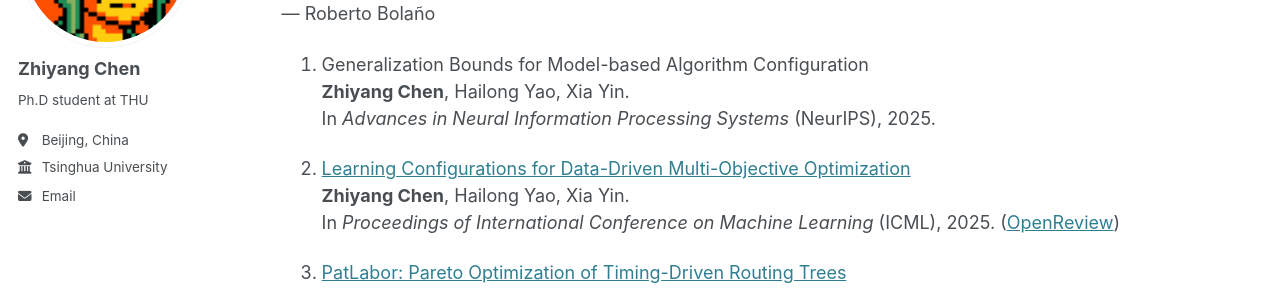
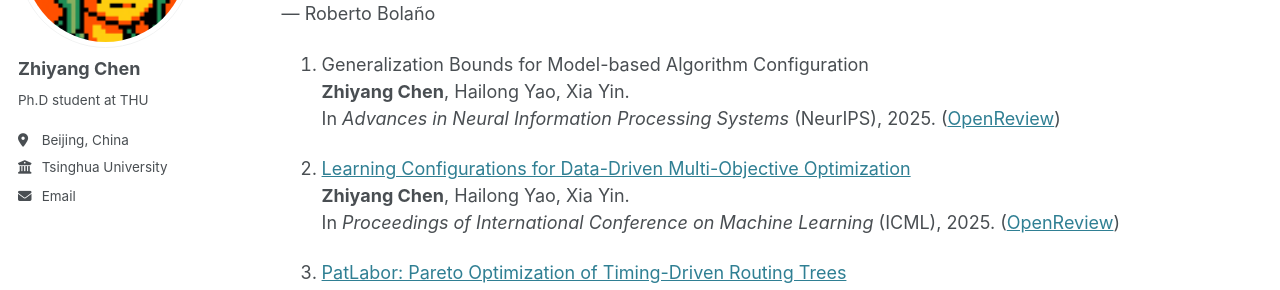
Before and after one commit to chen-zhi-yang/chen-zhi-yang.github.io, a Jekyll site: the page built from _pages/publications.md, in a window 1280 px wide and 900 px high. Shown: the part 233-523 px from the top of the window. Built offline with Jekyll 4.4.1, drawn with Linux system fonts in a browser that asks for light colours.

Commit message:
modify pubs

```diff
--- a/_pages/publications.md
+++ b/_pages/publications.md
@@ -18,7 +18,7 @@ your slow green eyes simply will not exist.
 
 9. Generalization Bounds for Model-based Algorithm Configuration
 **Zhiyang Chen**, Hailong Yao, Xia Yin.
-In *Advances in Neural Information Processing Systems* (NeurIPS), 2025.
+In *Advances in Neural Information Processing Systems* (NeurIPS), 2025. ([OpenReview](https://openreview.net/forum?id=bAJCfIywYl))
 
 8. [Learning Configurations for Data-Driven Multi-Objective Optimization](https://proceedings.mlr.press/v267/chen25ce.html)
 **Zhiyang Chen**, Hailong Yao, Xia Yin.
```
